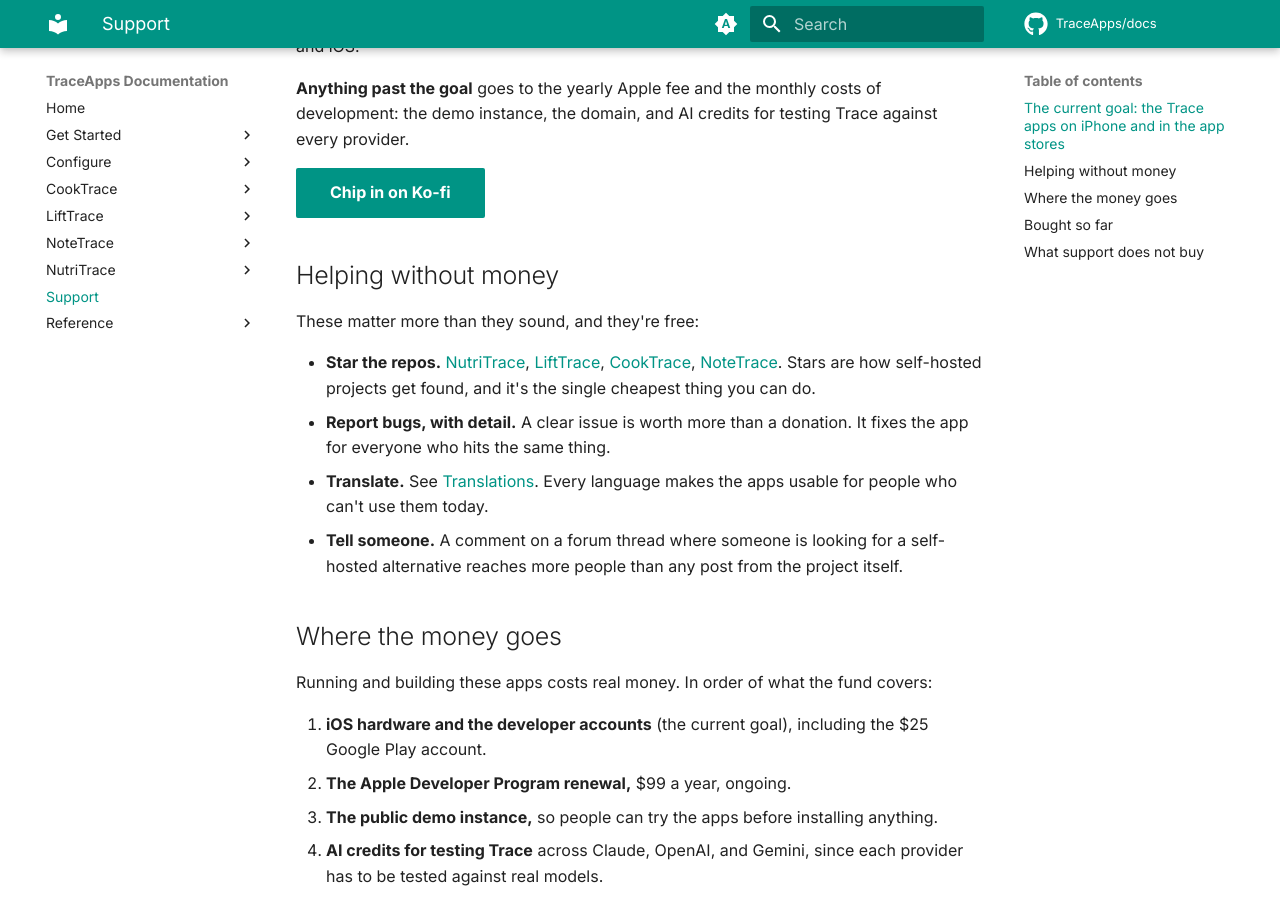
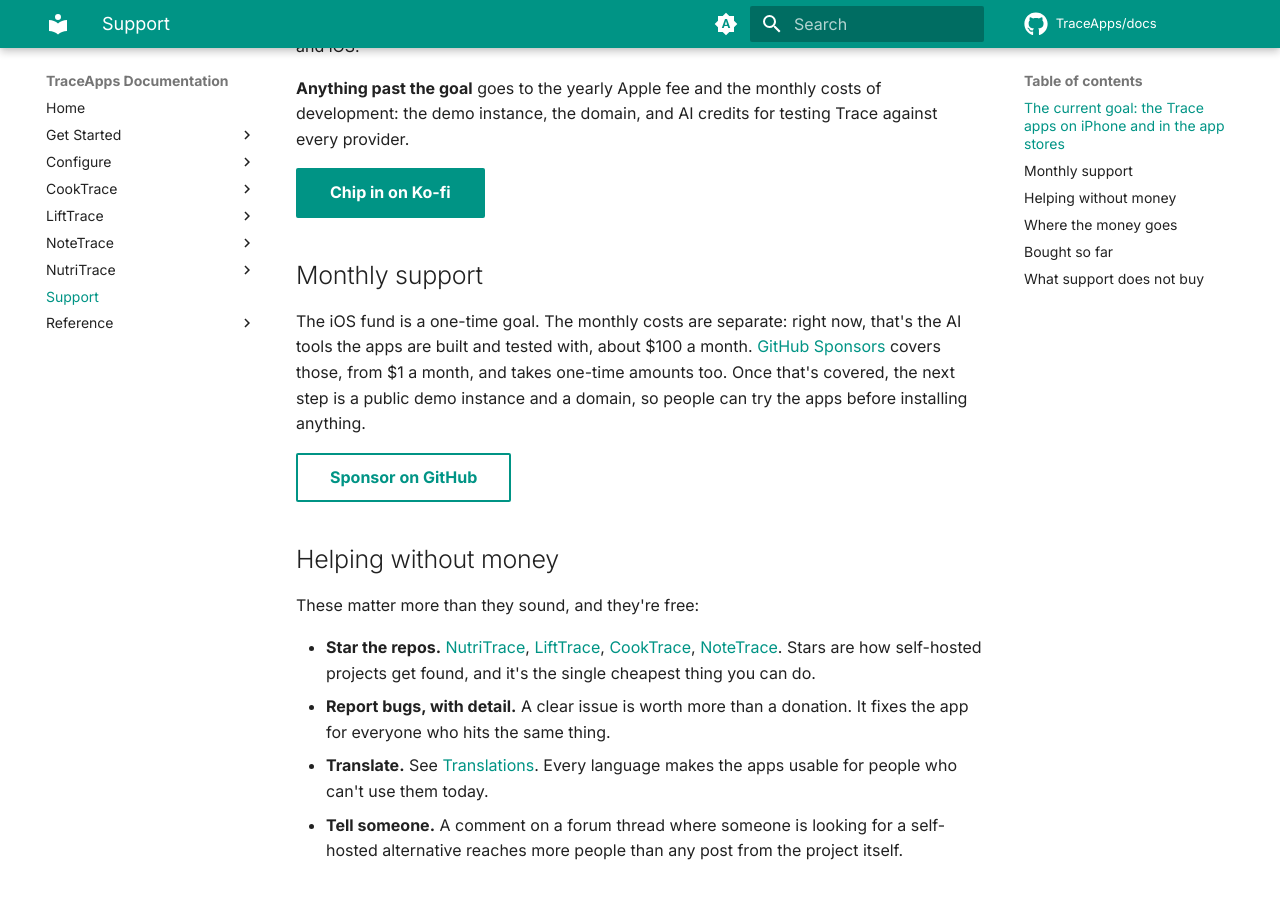
Before and after one commit to TraceApps/docs, an MkDocs documentation site: the page built from docs/support.md, in a window 1280 px wide and 900 px high, scrolled down 1256 px. Built offline with MkDocs 1.6.1 and Material for MkDocs 9.7.7, drawn with Linux system fonts in a browser that asks for light colours; comment, search, counter and statistics services are not loaded.

Commit message:
Support page: add monthly support through GitHub Sponsors

```diff
--- a/docs/support.md
+++ b/docs/support.md
@@ -31,6 +31,12 @@ The same Mac also builds [Fathom](https://github.com/Fathom-Media/fathom), a Jel
 
 [Chip in on Ko-fi](https://ko-fi.com/traceapps){ .md-button .md-button--primary }
 
+## Monthly support
+
+The iOS fund is a one-time goal. The monthly costs are separate: right now, that's the AI tools the apps are built and tested with, about $100 a month. [GitHub Sponsors](https://github.com/sponsors/TraceApps) covers those, from $1 a month, and takes one-time amounts too. Once that's covered, the next step is a public demo instance and a domain, so people can try the apps before installing anything.
+
+[Sponsor on GitHub](https://github.com/sponsors/TraceApps){ .md-button }
+
 ## Helping without money
 
 These matter more than they sound, and they're free:
--- a/mkdocs.yml
+++ b/mkdocs.yml
@@ -110,6 +110,9 @@ extra:
     - icon: fontawesome/brands/github
       link: https://github.com/TraceApps
       name: TraceApps on GitHub
+    - icon: fontawesome/solid/heart
+      link: https://github.com/sponsors/TraceApps
+      name: Sponsor TraceApps
   generator: false
 
 extra_css:
```
